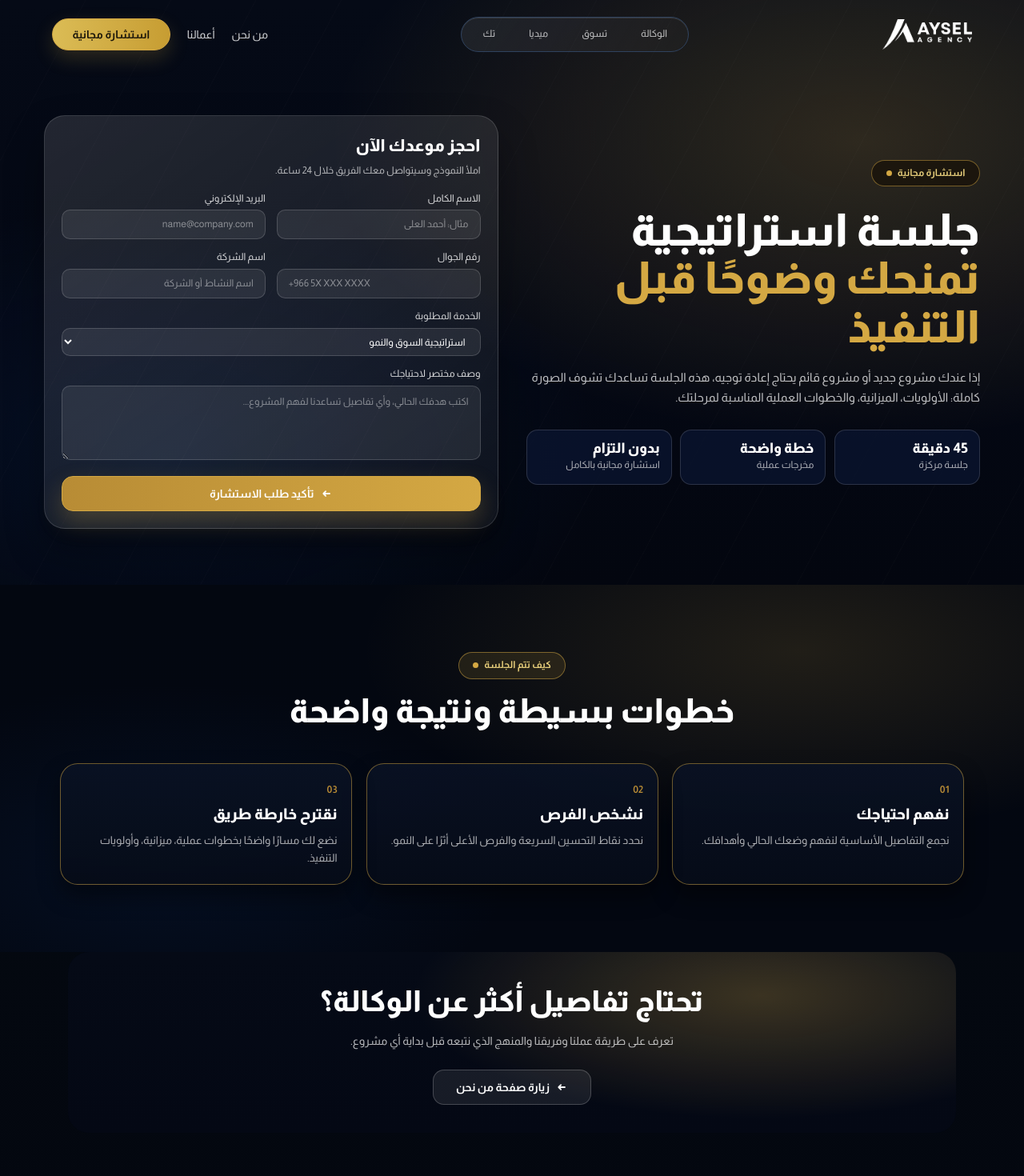
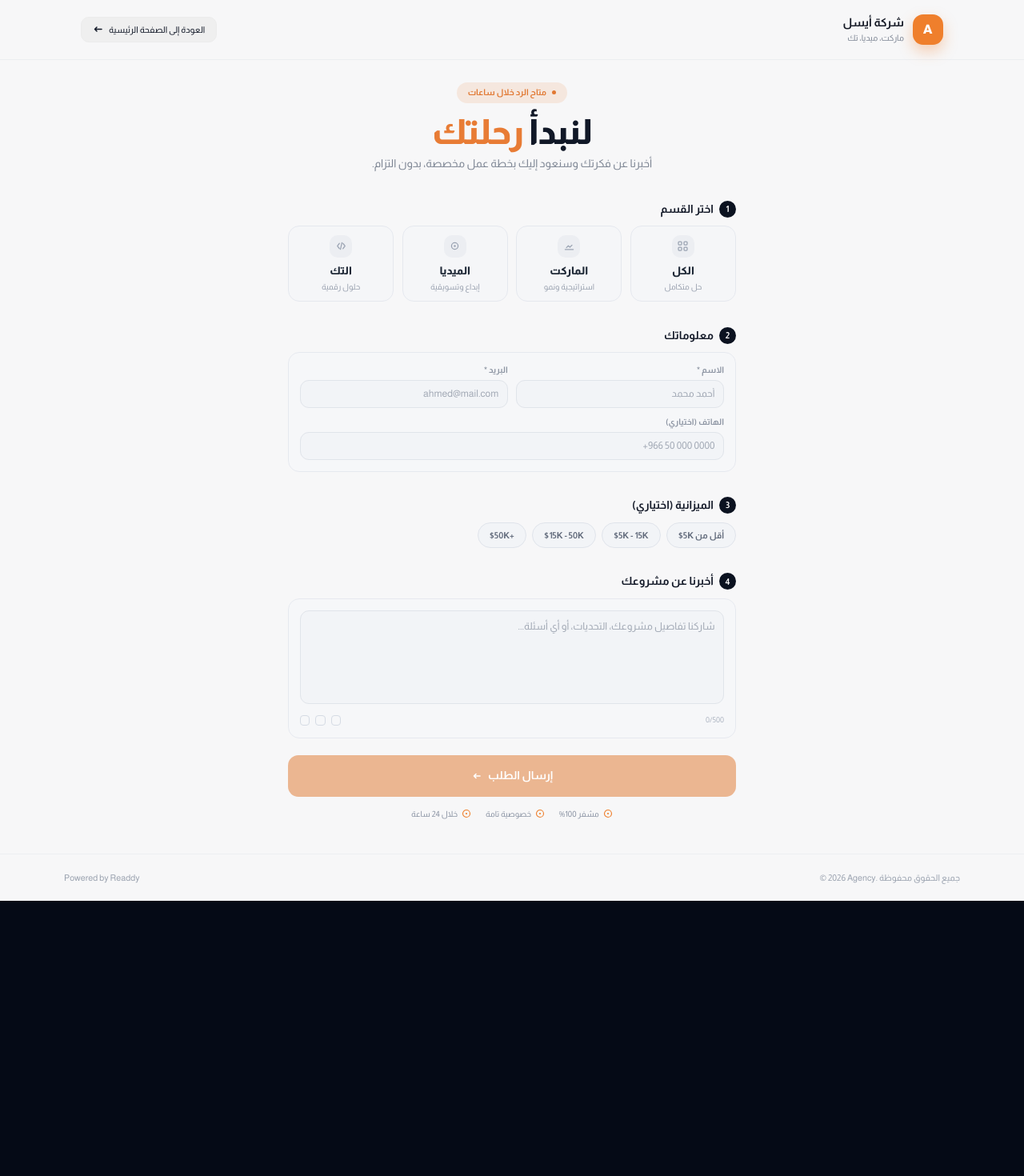
Before and after one commit to mohammed4122002/aysel-agency, a Next.js app: page /consultation in a window 1280 px wide. Shown: the top 1470 px of the page at 80% size. After the commit the page ends 1126 px from the top, so only its background shows below. Built offline with nearby package versions, Linux system fonts and the light colour scheme.

Commit message:
refactor: restructure ConsultationPage component with improved layout, added department selection, and enhanced user input forms

```diff
--- a/app/consultation/page.tsx
+++ b/app/consultation/page.tsx
@@ -1,218 +1,264 @@
 import Link from "next/link";
-import Navbar from "@/components/Navbar";
-import SiteFooter from "@/components/SiteFooter";
 
-const services = [
-  "استراتيجية السوق والنمو",
-  "تطوير الهوية والعلامة",
-  "التسويق الرقمي",
-  "تطوير موقع أو متجر",
-  "تطبيقات الجوال",
-  "خطة متكاملة (ماركت + ميديا + تك)",
+type Department = {
+  key: string;
+  title: string;
+  subtitle: string;
+  icon: "grid" | "chart" | "media" | "code";
+};
+
+const departments: Department[] = [
+
+
+  { key: "all", title: "الكل", subtitle: "حل متكامل", icon: "grid" },
+   { key: "market", title: "الماركت", subtitle: "استراتيجية ونمو", icon: "chart" },
+    { key: "media", title: "الميديا", subtitle: "إبداع وتسويقية", icon: "media" },
+  { key: "tech", title: "التك", subtitle: "حلول رقمية", icon: "code" },
+
+
+
 ];
 
-const process = [
-  {
-    step: "01",
-    title: "نفهم احتياجك",
-    description: "نجمع التفاصيل الأساسية لنفهم وضعك الحالي وأهدافك.",
-  },
-  {
-    step: "02",
-    title: "نشخص الفرص",
-    description: "نحدد نقاط التحسين السريعة والفرص الأعلى أثرًا على النمو.",
-  },
-  {
-    step: "03",
-    title: "نقترح خارطة طريق",
-    description: "نضع لك مسارًا واضحًا بخطوات عملية، ميزانية، وأولويات التنفيذ.",
-  },
-];
+const budgets = ["أقل من 5K$", "5K - 15K$", "15K - 50K$", "+50K$"];
 
-const perks = [
-  { value: "45 دقيقة", label: "جلسة مركزة" },
-  { value: "خطة واضحة", label: "مخرجات عملية" },
-  { value: "بدون التزام", label: "استشارة مجانية بالكامل" },
-];
+function SectionTitle({ step, title }: { step: number; title: string }) {
+  return (
+    <div className="mb-3 flex items-center  gap-2">
+       <span className="inline-flex h-6 w-6 items-center justify-center rounded-full bg-[#0b1220] text-[11px] font-bold text-white">
+        {step}
+      </span>
+         <h2 className="text-[1rem] font-bold text-[#121827]">{title}</h2>
 
-function Dot() {
-  return <span className="h-2 w-2 rounded-full bg-[var(--brand-primary)]" aria-hidden />;
+
+    </div>
+  );
 }
 
-function Arrow() {
+function HeaderLeftButton() {
   return (
-    <svg width="16" height="16" viewBox="0 0 16 16" fill="none" aria-hidden>
-      <path d="M12 8H4.3M4.3 8l2.8-2.8M4.3 8l2.8 2.8" stroke="currentColor" strokeWidth="1.8" strokeLinecap="round" />
+    <Link
+      href="/"
+      className="inline-flex items-center gap-2 rounded-[10px] border border-[#ececec] bg-[#efefef] px-4 py-2 text-[0.78rem] font-medium text-[#111827] transition hover:bg-[#e9e9e9]"
+    >
+      <svg aria-hidden width="13" height="13" viewBox="0 0 13 13" fill="none">
+        <path d="M11 6.5H2.5M2.5 6.5 5 4M2.5 6.5 5 9" stroke="currentColor" strokeWidth="1.5" strokeLinecap="round" />
       </svg>
+      العودة إلى الصفحة الرئيسية
+    </Link>
+  );
+}
+
+function BrandBadge() {
+  return (
+    <div className="flex items-center gap-3 text-right [direction:rtl]">
+       <div className="inline-flex h-11 w-11 items-center justify-center rounded-[13px] bg-[#ef7f2c] text-lg font-extrabold text-white shadow-[0_8px_18px_rgba(239,127,44,0.34)]">
+        A
+      </div>
+      <div>
+        <p className="text-[1.03rem] font-bold text-[#141824]">شركة أيسل</p>
+        <p className="text-[0.75rem] text-[#7f8795]">ماركت، ميديا، تك</p>
+      </div>
+
+    </div>
+  );
+}
+
+function DepartmentIcon({ kind }: { kind: Department["icon"] }) {
+  if (kind === "grid") {
+    return (
+      <svg aria-hidden width="15" height="15" viewBox="0 0 15 15" fill="none">
+        <rect x="2" y="2" width="4" height="4" rx="1" stroke="currentColor" strokeWidth="1.25" />
+        <rect x="9" y="2" width="4" height="4" rx="1" stroke="currentColor" strokeWidth="1.25" />
+        <rect x="2" y="9" width="4" height="4" rx="1" stroke="currentColor" strokeWidth="1.25" />
+        <rect x="9" y="9" width="4" height="4" rx="1" stroke="currentColor" strokeWidth="1.25" />
+      </svg>
+    );
+  }
+
+  if (kind === "chart") {
+    return (
+      <svg aria-hidden width="15" height="15" viewBox="0 0 15 15" fill="none">
+        <path d="M2.4 11.8h10.2" stroke="currentColor" strokeWidth="1.25" strokeLinecap="round" />
+        <path d="M4 9.6 6.4 7.2l2 1.8L11 6.4" stroke="currentColor" strokeWidth="1.25" strokeLinecap="round" strokeLinejoin="round" />
+      </svg>
+    );
+  }
+
+  if (kind === "media") {
+    return (
+      <svg aria-hidden width="15" height="15" viewBox="0 0 15 15" fill="none">
+        <circle cx="7.5" cy="7.5" r="4.1" stroke="currentColor" strokeWidth="1.25" />
+        <circle cx="7.5" cy="7.5" r="1.2" fill="currentColor" />
+      </svg>
+    );
+  }
+
+  return (
+    <svg aria-hidden width="15" height="15" viewBox="0 0 15 15" fill="none">
+      <path d="M5.3 4.2 2.8 7.5l2.5 3.3M9.7 4.2l2.5 3.3-2.5 3.3M8.4 3.4 6.6 11.6" stroke="currentColor" strokeWidth="1.25" strokeLinecap="round" strokeLinejoin="round" />
+    </svg>
+  );
+}
+
+function TinyInfo({ label }: { label: string }) {
+  return (
+    <div className="inline-flex items-center gap-1.5 text-[0.72rem] text-[#8a93a3]">
+      <svg aria-hidden width="12" height="12" viewBox="0 0 12 12" fill="none">
+        <circle cx="6" cy="6" r="4.5" stroke="#ef7f2c" strokeWidth="1.1" />
+        <circle cx="6" cy="6" r="1.1" fill="#ef7f2c" />
+      </svg>
+      <span>{label}</span>
+    </div>
   );
 }
 
 export default function ConsultationPage() {
   return (
-    <main className="bg-[linear-gradient(180deg,#040814_0%,#040910_44%,#03060f_100%)]">
-      <section className="relative overflow-hidden bg-[radial-gradient(920px_520px_at_84%_24%,rgba(212,168,67,0.2),transparent_72%),radial-gradient(760px_440px_at_16%_78%,rgba(11,52,112,0.2),transparent_72%),linear-gradient(180deg,#050a16_0%,#040814_56%,#03060f_100%)] text-white">
-        <div className="pointer-events-none absolute inset-0 bg-[repeating-linear-gradient(118deg,rgba(255,255,255,0.07)_0,rgba(255,255,255,0.07)_1px,transparent_1px,transparent_94px)] opacity-20" />
-        <Navbar />
-
-        <section className="relative z-10 mx-auto w-full max-w-[1240px] px-4 pb-20 pt-[8.2rem] sm:px-8 lg:px-10 lg:pt-[10.3rem]">
-          <div className="grid gap-10 lg:grid-cols-2 lg:items-center">
-            <div className="[direction:rtl] text-right">
-              <div className="inline-flex items-center gap-2 rounded-full border border-[var(--brand-primary-border-soft)] bg-[#19130a]/80 px-5 py-2 text-sm font-semibold text-[var(--brand-primary-soft)]">
-                <span>استشارة مجانية</span>
-                <Dot />
+    <main className="min-h-screen bg-[#f7f7f8] text-[#111827] [color-scheme:light] [direction:ltr] text-right">
+      <div className="border-b border-[#eceef1]">
+        <div className="mx-auto flex w-full max-w-[1120px] items-center justify-between px-6 py-5">
+          <HeaderLeftButton />
+          <BrandBadge />
+        </div>
       </div>
 
-              <h1 className="mt-7 text-[clamp(2rem,4.8vw,4rem)] font-extrabold leading-[1.08]">
-                جلسة استراتيجية
-                <br />
-                <span className="text-[var(--brand-primary)]">تمنحك وضوحًا قبل التنفيذ</span>
+      <section className="px-4 pb-12 pt-8">
+        <div className="mx-auto w-full max-w-[560px]">
+          <div className="text-center [direction:rtl]">
+            <div className="inline-flex items-center gap-2 rounded-full bg-[#f5e7de] px-4 py-1.5 text-[0.76rem] font-semibold text-[#e17832]">
+              <span className="h-1.5 w-1.5 rounded-full bg-[#e17832]" />
+              متاح الرد خلال ساعات
+            </div>
+
+            <h1 className="mt-4 text-[3.1rem] font-extrabold leading-[1.04] tracking-tight text-[#111827]">
+              لنبدأ{" "}
+              <span className="text-[#e87c35]">
+                رحلتك
+              </span>
             </h1>
 
-              <p className="mt-6 max-w-[620px] text-[1.08rem] leading-relaxed text-white/74">
-                إذا عندك مشروع جديد أو مشروع قائم يحتاج إعادة توجيه، هذه الجلسة تساعدك تشوف
-                الصورة كاملة: الأولويات، الميزانية، والخطوات العملية المناسبة لمرحلتك.
+            <p className="mt-2 text-[0.98rem] text-[#7e8694]">
+              أخبرنا عن فكرتك وسنعود إليك بخطة عمل مخصصة، بدون التزام.
             </p>
+          </div>
 
-              <div className="mt-8 grid gap-3 sm:grid-cols-3">
-                {perks.map((perk) => (
-                  <article
-                    key={perk.label}
-                    className="rounded-2xl border border-white/14 bg-[#0b1530]/78 px-4 py-4 text-right"
+          <div className="mt-10 [direction:rtl] ">
+            <SectionTitle step={1} title="اختر القسم" />
+
+            <div className="grid grid-cols-2 gap-3 sm:grid-cols-4">
+              {departments.map((department) => (
+                <button
+                  key={department.key}
+                  type="button"
+                  className="group rounded-[14px] border border-[#e5e8ee] bg-[#f5f6f8] px-3 py-3 text-center transition hover:border-[#d8dce4] hover:bg-[#f0f2f5]"
                 >
-                    <p className="text-[1.25rem] font-extrabold leading-none text-white">{perk.value}</p>
-                    <p className="mt-1 text-sm text-white/66">{perk.label}</p>
-                  </article>
+                  <span className="mx-auto inline-flex h-8 w-8 items-center justify-center rounded-[10px] bg-[#eceef2] text-[#9aa3b2] transition group-hover:text-[#7f8898]">
+                    <DepartmentIcon kind={department.icon} />
+                  </span>
+                  <p className="mt-2 text-[0.96rem] font-extrabold text-[#1f2937]">{department.title}</p>
+                  <p className="mt-0.5 text-[0.72rem] text-[#99a1af]">{department.subtitle}</p>
+                </button>
               ))}
             </div>
           </div>
 
-            <div className="rounded-[26px] border border-white/14 bg-[linear-gradient(145deg,rgba(255,255,255,0.12),rgba(255,255,255,0.04))] p-6 shadow-[0_24px_50px_rgba(0,0,0,0.32)]">
-              <h2 className="text-right text-[1.5rem] font-extrabold">احجز موعدك الآن</h2>
-              <p className="mt-2 text-right text-sm text-white/68">
-                املأ النموذج وسيتواصل معك الفريق خلال 24 ساعة.
-              </p>
+          <div className="mt-9 [direction:rtl] ">
+            <SectionTitle step={2} title="معلوماتك" />
 
-              <form className="mt-5 space-y-4 text-right">
-                <div className="grid gap-4 sm:grid-cols-2">
-                  <label className="block">
-                    <span className="mb-1.5 block text-sm text-white/82">الاسم الكامل</span>
+            <div className="rounded-[14px] border border-[#e6e9ef] bg-[#f6f7f9] p-4">
+              <div className="grid gap-3 sm:grid-cols-2">
+
+
+
+                   <label className="block text-right">
+                  <span className="mb-1 block text-[0.76rem] font-semibold text-[#8d95a3]">الاسم *</span>
                   <input
                     type="text"
-                      className="w-full rounded-xl border border-white/16 bg-white/[0.08] px-4 py-2.5 text-sm text-white outline-none placeholder:text-white/45 focus:border-[var(--brand-primary)]"
-                      placeholder="مثال: أحمد العلي"
+                    placeholder="أحمد محمد"
+                    className="h-10 w-full rounded-[11px] border border-[#e0e4ea] bg-[#f2f4f7] px-3 text-[0.88rem] text-[#111827] outline-none placeholder:text-[#a2a9b5] focus:border-[#d2d8e2]"
                   />
                 </label>
-                  <label className="block">
-                    <span className="mb-1.5 block text-sm text-white/82">البريد الإلكتروني</span>
+                     <label className="block text-right">
+                  <span className="mb-1 block text-[0.76rem] font-semibold text-[#8d95a3]">البريد *</span>
                   <input
                     type="email"
-                      className="w-full rounded-xl border border-white/16 bg-white/[0.08] px-4 py-2.5 text-sm text-white outline-none placeholder:text-white/45 focus:border-[var(--brand-primary)]"
-                      placeholder="name@company.com"
+                    placeholder="ahmed@mail.com"
+                    className="h-10 w-full rounded-[11px] border border-[#e0e4ea] bg-[#f2f4f7] px-3 text-[0.88rem] text-[#111827] outline-none placeholder:text-[#a2a9b5] focus:border-[#d2d8e2]"
                   />
                 </label>
               </div>
 
-                <div className="grid gap-4 sm:grid-cols-2">
-                  <label className="block">
-                    <span className="mb-1.5 block text-sm text-white/82">رقم الجوال</span>
+              <label className="mt-3 block text-right ">
+                <span className="mb-1 block text-[0.76rem] font-semibold text-[#8d95a3]">الهاتف (اختياري)</span>
                 <input
                   type="tel"
-                      className="w-full rounded-xl border border-white/16 bg-white/[0.08] px-4 py-2.5 text-sm text-white outline-none placeholder:text-white/45 focus:border-[var(--brand-primary)]"
-                      placeholder="+966 5X XXX XXXX"
-                    />
-                  </label>
-                  <label className="block">
-                    <span className="mb-1.5 block text-sm text-white/82">اسم الشركة</span>
-                    <input
-                      type="text"
-                      className="w-full rounded-xl border border-white/16 bg-white/[0.08] px-4 py-2.5 text-sm text-white outline-none placeholder:text-white/45 focus:border-[var(--brand-primary)]"
-                      placeholder="اسم النشاط أو الشركة"
+                  placeholder="+966 50 000 0000"
+                  className="h-10 w-full rounded-[11px] border border-[#e0e4ea] bg-[#f2f4f7] px-3 text-[0.88rem] text-[#111827] outline-none placeholder:text-[#a2a9b5] focus:border-[#d2d8e2] text-right"
                 />
               </label>
             </div>
+          </div>
 
-                <label className="block">
-                  <span className="mb-1.5 block text-sm text-white/82">الخدمة المطلوبة</span>
-                  <select className="w-full rounded-xl border border-white/16 bg-white/[0.08] px-4 py-2.5 text-sm text-white outline-none focus:border-[var(--brand-primary)]">
-                    {services.map((item) => (
-                      <option key={item} value={item} className="text-[#0f1a31]">
-                        {item}
-                      </option>
+          <div className="mt-9 [direction:rtl]">
+            <SectionTitle step={3} title="الميزانية (اختياري)" />
+            <div className="flex flex-wrap  gap-2">
+              {budgets.map((budget) => (
+                <button
+                  key={budget}
+                  type="button"
+                  className="rounded-full border border-[#dfe3ea] bg-[#f2f4f7] px-4 py-2 text-[0.78rem] font-semibold text-[#616a7b] transition hover:bg-[#eceff4]"
+                >
+                  {budget}
+                </button>
               ))}
-                  </select>
-                </label>
+            </div>
+          </div>
 
-                <label className="block">
-                  <span className="mb-1.5 block text-sm text-white/82">وصف مختصر لاحتياجك</span>
+          <div className="mt-9 [direction:rtl]">
+            <SectionTitle step={4} title="أخبرنا عن مشروعك" />
+
+            <div className="rounded-[14px] border border-[#e6e9ef] bg-[#f6f7f9] p-4">
               <textarea
-                    rows={4}
-                    className="w-full rounded-xl border border-white/16 bg-white/[0.08] px-4 py-3 text-sm text-white outline-none placeholder:text-white/45 focus:border-[var(--brand-primary)]"
-                    placeholder="اكتب هدفك الحالي، وأي تفاصيل تساعدنا لفهم المشروع..."
+                rows={5}
+                placeholder="شاركنا تفاصيل مشروعك، التحديات، أو أي أسئلة..."
+                className="w-full resize-none rounded-[11px] border border-[#e0e4ea] bg-[#f2f4f7] px-3 py-3 text-[0.9rem] text-[#111827] outline-none placeholder:text-[#a2a9b5] focus:border-[#d2d8e2]"
               />
-                </label>
+
+              <div className="mt-2 flex items-center justify-between text-[#afb6c3]">
+                <p className="text-[0.68rem]">0/500</p>
+                <div className="flex items-center gap-2">
+                  <span className="h-3.5 w-3.5 rounded-[4px] border border-[#d5dbe4]" />
+                  <span className="h-3.5 w-3.5 rounded-[4px] border border-[#d5dbe4]" />
+                  <span className="h-3.5 w-3.5 rounded-[4px] border border-[#d5dbe4]" />
+                </div>
+              </div>
+            </div>
+          </div>
 
           <button
-                  type="submit"
-                  className="inline-flex w-full items-center justify-center gap-2 rounded-2xl border border-[var(--brand-primary)] bg-gradient-to-l from-[var(--brand-primary)] to-[var(--brand-primary-strong)] px-7 py-3 text-base font-bold text-white shadow-[0_14px_30px_rgba(212,168,67,0.26)]"
+            type="button"
+            className="mt-6 inline-flex h-[52px] w-full items-center justify-center gap-2 rounded-[13px] bg-[#ebb691] text-[1rem] font-bold text-white transition hover:bg-[#e7a980]"
           >
-                  <Arrow />
-                  تأكيد طلب الاستشارة
+            <svg aria-hidden width="14" height="14" viewBox="0 0 14 14" fill="none">
+              <path d="M11 7H3.5M3.5 7 6 4.5M3.5 7 6 9.5" stroke="currentColor" strokeWidth="1.6" strokeLinecap="round" />
+            </svg>
+            إرسال الطلب
           </button>
-              </form>
-            </div>
-          </div>
-        </section>
-      </section>
 
-      <section className="relative py-20 sm:py-24">
-        <div className="pointer-events-none absolute inset-0 bg-[radial-gradient(760px_320px_at_78%_18%,rgba(212,168,67,0.14),transparent_72%),radial-gradient(620px_320px_at_16%_76%,rgba(9,34,74,0.3),transparent_70%),linear-gradient(180deg,#030710_0%,#030711_100%)]" />
-        <div className="mx-auto w-full max-w-[1200px] px-4 sm:px-8 lg:px-10">
-          <div className="relative z-10 mx-auto max-w-[760px] text-center">
-            <div className="inline-flex items-center gap-2 rounded-full border border-[var(--brand-primary-border-soft)] bg-[rgba(212,168,67,0.12)] px-5 py-2 text-sm font-semibold text-[var(--brand-primary-soft)]">
-              <span>كيف تتم الجلسة</span>
-              <Dot />
-            </div>
-            <h2 className="mt-5 text-[clamp(1.8rem,4.4vw,3rem)] font-extrabold leading-[1.1] text-white">
-              خطوات بسيطة ونتيجة واضحة
-            </h2>
-          </div>
-
-          <div className="relative z-10 mt-12 grid gap-5 md:grid-cols-3">
-            {process.map((item) => (
-              <article
-                key={item.step}
-                className="rounded-[22px] border border-[var(--brand-primary-border-soft)] bg-[linear-gradient(180deg,rgba(10,18,36,0.88)_0%,rgba(6,12,24,0.94)_100%)] px-5 py-6 text-right shadow-[0_14px_28px_rgba(0,0,0,0.44)]"
-              >
-                <span className="text-sm font-bold text-[var(--brand-primary-strong)]">{item.step}</span>
-                <h3 className="mt-2 text-[1.35rem] font-extrabold text-white">{item.title}</h3>
-                <p className="mt-2 text-[0.97rem] leading-relaxed text-white/66">{item.description}</p>
-              </article>
-            ))}
+          <div className="mt-4 flex items-center justify-center gap-5 [direction:rtl]">
+            <TinyInfo label="مشفر 100%" />
+            <TinyInfo label="خصوصية تامة" />
+            <TinyInfo label="خلال 24 ساعة" />
           </div>
         </div>
       </section>
 
-      <section className="pb-20 sm:pb-24">
-        <div className="mx-auto w-full max-w-[1180px] px-4 sm:px-8 lg:px-10">
-          <div className="rounded-[26px] bg-[radial-gradient(620px_220px_at_78%_24%,rgba(212,168,67,0.26),transparent_70%),linear-gradient(180deg,#050a16_0%,#040814_100%)] px-6 py-10 text-center text-white sm:px-10">
-            <h2 className="text-[clamp(1.7rem,4vw,2.6rem)] font-extrabold">تحتاج تفاصيل أكثر عن الوكالة؟</h2>
-            <p className="mx-auto mt-3 max-w-[700px] text-[1rem] leading-relaxed text-white/72">
-              تعرف على طريقة عملنا وفريقنا والمنهج الذي نتبعه قبل بداية أي مشروع.
-            </p>
-            <div className="mt-7">
-              <Link
-                href="/about"
-                className="inline-flex items-center gap-2 rounded-2xl border border-white/20 bg-white/[0.08] px-8 py-3 text-base font-semibold text-white"
-              >
-                <Arrow />
-                زيارة صفحة من نحن
-              </Link>
+      <footer className="border-t border-[#eceef1] px-6 py-6 text-[0.78rem] text-[#9aa2af]">
+        <div className="mx-auto flex w-full max-w-[1120px] items-center justify-between">
+          <p>Powered by Readdy</p>
+          <p>© 2026 Agency. جميع الحقوق محفوظة</p>
         </div>
-          </div>
-        </div>
-      </section>
-
-      <SiteFooter brandSubtitle="AGENCY" />
+      </footer>
     </main>
   );
 }
```
Lines whose indentation alone changed are shown as unchanged.
